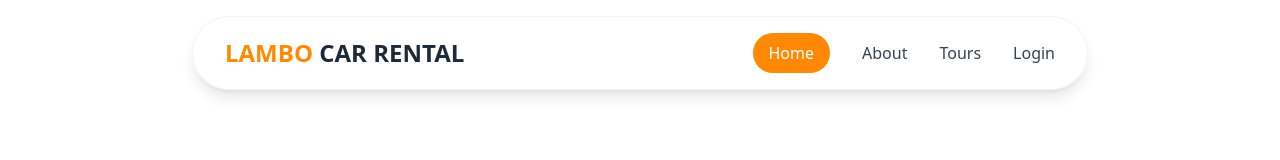
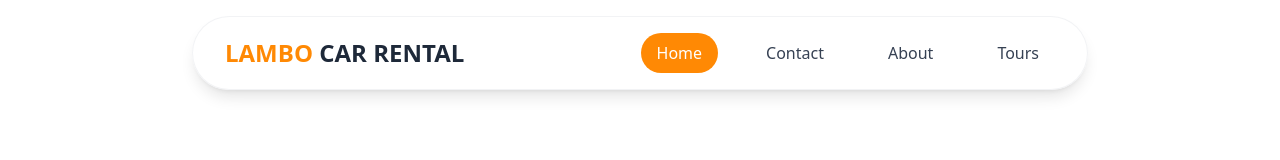
Before and after one commit to 1t0t0/portfolio-vantour, a Next.js app: page / in a window 1280 px wide. Shown: the top 160 px of the page. Built offline with nearby package versions, Linux system fonts and the light colour scheme.

Commit message:
Update Navbar to smooth scroll

```diff
--- a/app/page.tsx
+++ b/app/page.tsx
@@ -13,12 +13,28 @@ const Home = () => {
     <div className="min-h-screen">
       <Header />
       <main className="pt-20">
-        <HeroSection />
-        <ContactSection/>
-        <FeaturedToursSection/>
-        <ExperienceSection/>
-        <GallerySection/>
-        <TestimonialsSection/>
+        {/* Home Section */}
+        <section id="home">
+          <HeroSection />
+        </section>
+
+        {/* Contact Section */}
+        <section id="contact">
+          <ContactSection />
+        </section>
+
+        {/* About Section (Experience + Gallery + Testimonials) */}
+        <section id="about">
+          <ExperienceSection />
+        </section>
+
+        {/* Tours Section */}
+        <section id="tours">
+          <FeaturedToursSection />
+            <GallerySection />
+          <TestimonialsSection />
+        </section>
+
       </main>
       <Footer />
     </div>
--- a/components/ContactSection.tsx
+++ b/components/ContactSection.tsx
@@ -10,7 +10,7 @@ const ContactSection = () => {
       ),
       title: "WhatsApp",
       description: "Chat with us directly for instant support and quick responses.",
-      link: "https://wa.me/8562077801819?text=สวัสดีครับ%20สนใจสอบถามเรื่องการเช่ารถครับ" // เปลี่ยนเป็นเบอร์ไทย
+      link: "https://wa.me/8562077801819" // เปลี่ยนเป็นเบอร์ไทย
     },
     {
       icon: (
--- a/components/ExperienceSection.tsx
+++ b/components/ExperienceSection.tsx
@@ -19,7 +19,7 @@ const ExperienceSection = () => {
   ];
 
   return (
-    <section className="py-24 lg:pt-[20rem] bg-white">
+    <section className="py-20 lg:pt-[10rem] bg-white">
       <div className="max-w-7xl mx-auto px-4 sm:px-6 lg:px-8">
         <div className="grid lg:grid-cols-2 gap-12 items-center">
           {/* Left Content */}
@@ -67,7 +67,7 @@ const ExperienceSection = () => {
                 width={1000}
                 height={1000}
                 alt="Happy traveler giving thumbs up"
-  className="absolute inset-0 w-full h-full object-fit rounded-full"
+                className="absolute inset-0 w-full h-full object-fit               rounded-full"
                 unoptimized
               />
 
--- a/components/Header.tsx
+++ b/components/Header.tsx
@@ -1,36 +1,128 @@
 // components/Header.tsx
-import Link from 'next/link';
+'use client';
+import { useState, useEffect } from 'react';
 
 const Header = () => {
+  const [isMobileMenuOpen, setIsMobileMenuOpen] = useState(false);
+  const [activeSection, setActiveSection] = useState('home');
+
+  const scrollToSection = (sectionId: string) => {
+    const element = document.getElementById(sectionId);
+    if (element) {
+      const headerHeight = 0; // ความสูงของ header
+      const elementPosition = element.offsetTop - headerHeight;
+
+      window.scrollTo({
+        top: elementPosition,
+        behavior: 'smooth'
+      });
+
+      // เปลี่ยน active state
+      setActiveSection(sectionId);
+
+      // ปิด mobile menu หลังจากกด
+      setIsMobileMenuOpen(false);
+    }
+  };
+
+  const toggleMobileMenu = () => {
+    setIsMobileMenuOpen(!isMobileMenuOpen);
+  };
+
+  // ตรวจสอบ section ไหนอยู่ในหน้าจอตอนนี้
+  useEffect(() => {
+    const handleScroll = () => {
+      const sections = ['home', 'contact', 'about', 'tours'];
+      const scrollPosition = window.scrollY + 150;
+
+      for (const section of sections) {
+        const element = document.getElementById(section);
+        if (element) {
+          const elementTop = element.offsetTop;
+          const elementBottom = elementTop + element.offsetHeight;
+
+          if (scrollPosition >= elementTop && scrollPosition < elementBottom) {
+            setActiveSection(section);
+            break;
+          }
+        }
+      }
+    };
+
+    window.addEventListener('scroll', handleScroll);
+    handleScroll(); // เรียกครั้งแรกเมื่อโหลดหน้า
+
+    return () => window.removeEventListener('scroll', handleScroll);
+  }, []);
+
   return (
+    <>
       <header className="fixed top-0 left-0 right-0 z-50 pt-4">
         <div className="max-w-4xl mx-auto bg-white/90 backdrop-blur-md rounded-full shadow-lg border border-gray-200/50 px-4 sm:px-6 lg:px-8">
           <div className="flex justify-between items-center py-4">
             {/* Logo */}
             <div className="flex items-center">
-            <div className="text-2xl font-bold">
-              <span className="text-gray-800"><span className='text-orange-400'>LAMBO</span> CAR RENTAL</span>
+              <div className="text-xl md:text-2xl font-bold cursor-pointer" onClick={() => scrollToSection('home')}>
+                <span className="text-gray-800">
+                  <span className='text-orange-400'>LAMBO</span>
+                  <span className="hidden sm:inline"> CAR RENTAL</span>
+                  <span className="sm:hidden"> RENTAL</span>
+                </span>
               </div>
             </div>
 
-          {/* Navigation */}
+            {/* Desktop Navigation */}
             <nav className="hidden md:flex items-center space-x-8">
-            <Link href="/" className="text-white bg-orange-400 px-4 py-2 rounded-full font-medium hover:bg-orange-500 transition-colors duration-300">
+              <button
+                onClick={() => scrollToSection('home')}
+                className={`px-4 py-2 rounded-full font-medium transition-colors duration-300 ${
+                  activeSection === 'home'
+                    ? 'text-white bg-orange-400'
+                    : 'text-gray-700 hover:text-orange-400 hover:bg-orange-50'
+                }`}
+              >
                 Home
-            </Link>
-            <Link href="/about" className="text-gray-700 hover:text-orange-400 transition-colors duration-300">
+              </button>
+
+              <button
+                onClick={() => scrollToSection('contact')}
+                className={`px-4 py-2 rounded-full font-medium transition-colors duration-300 ${
+                  activeSection === 'contact'
+                    ? 'text-white bg-orange-400'
+                    : 'text-gray-700 hover:text-orange-400 hover:bg-orange-50'
+                }`}
+              >
+                Contact
+              </button>
+
+              <button
+                onClick={() => scrollToSection('about')}
+                className={`px-4 py-2 rounded-full font-medium transition-colors duration-300 ${
+                  activeSection === 'about'
+                    ? 'text-white bg-orange-400'
+                    : 'text-gray-700 hover:text-orange-400 hover:bg-orange-50'
+                }`}
+              >
                 About
-            </Link>
-            <Link href="/tours" className="text-gray-700 hover:text-orange-400 transition-colors duration-300">
+              </button>
+              <button
+                onClick={() => scrollToSection('tours')}
+                className={`px-4 py-2 rounded-full font-medium transition-colors duration-300 ${
+                  activeSection === 'tours'
+                    ? 'text-white bg-orange-400'
+                    : 'text-gray-700 hover:text-orange-400 hover:bg-orange-50'
+                }`}
+              >
                 Tours
-            </Link>
-            <Link href="/login" className="text-gray-700 hover:text-orange-400 transition-colors duration-300">
-              Login
-            </Link>
+              </button>
+
             </nav>
 
             {/* Mobile menu button */}
-          <button className="md:hidden p-2">
+            <button
+              onClick={toggleMobileMenu}
+              className="md:hidden p-2 rounded-lg hover:bg-gray-100 transition-colors"
+            >
               <svg className="w-6 h-6" fill="none" stroke="currentColor" viewBox="0 0 24 24">
                 <path strokeLinecap="round" strokeLinejoin="round" strokeWidth={2} d="M4 6h16M4 12h16M4 18h16" />
               </svg>
@@ -38,6 +130,102 @@ const Header = () => {
           </div>
         </div>
       </header>
+
+      {/* Mobile Navigation Overlay */}
+      {isMobileMenuOpen && (
+        <div className="fixed inset-0 z-[60] md:hidden">
+          {/* Background overlay */}
+          <div
+            className="fixed inset-0 bg-black/60 backdrop-blur-sm"
+            onClick={() => setIsMobileMenuOpen(false)}
+          ></div>
+
+          {/* Menu panel */}
+          <div className="fixed top-0 left-0 right-0 bg-white shadow-2xl animate-slide-down border-b-2 border-orange-400">
+            {/* Header area */}
+            <div className="bg-white px-6 py-8 border-b border-gray-200">
+              <div className="flex justify-between items-center">
+                <div className="text-3xl font-bold text-gray-800">
+                  <span className="text-orange-400">LAMBO</span> <span className="font-light">RENTAL</span>
+                </div>
+                <button
+                  onClick={() => setIsMobileMenuOpen(false)}
+                  className="p-3 rounded-full bg-gray-100 hover:bg-gray-200 transition-colors"
+                >
+                  <svg className="w-7 h-7 text-gray-600" fill="none" stroke="currentColor" viewBox="0 0 24 24">
+                    <path strokeLinecap="round" strokeLinejoin="round" strokeWidth={2} d="M6 18L18 6M6 6l12 12" />
+                  </svg>
+                </button>
+              </div>
+            </div>
+
+            {/* Navigation area */}
+            <div className="px-8 py-10 bg-white">
+              <nav className="flex flex-col space-y-8">
+                <button
+                  onClick={() => scrollToSection('home')}
+                  className={`px-8 py-5 rounded-lg font-semibold transition-all duration-300 text-center text-xl shadow-lg ${
+                    activeSection === 'home'
+                      ? 'bg-orange-400 text-white'
+                      : 'bg-gray-100 text-gray-700 hover:bg-orange-400 hover:text-white'
+                  }`}
+                >
+                  HOME
+                </button>
+                <button
+                  onClick={() => scrollToSection('about')}
+                  className={`px-8 py-5 text-left rounded-lg text-xl font-medium transition-all duration-300 ${
+                    activeSection === 'about'
+                      ? 'text-orange-500 bg-orange-50 border-l-4 border-orange-400'
+                      : 'text-gray-700 hover:text-orange-500 hover:bg-gray-50 border-l-4 border-transparent hover:border-orange-400'
+                  }`}
+                >
+                  ABOUT
+                </button>
+                <button
+                  onClick={() => scrollToSection('tours')}
+                  className={`px-8 py-5 text-left rounded-lg text-xl font-medium transition-all duration-300 ${
+                    activeSection === 'tours'
+                      ? 'text-orange-500 bg-orange-50 border-l-4 border-orange-400'
+                      : 'text-gray-700 hover:text-orange-500 hover:bg-gray-50 border-l-4 border-transparent hover:border-orange-400'
+                  }`}
+                >
+                  TOURS
+                </button>
+                <button
+                  onClick={() => scrollToSection('contact')}
+                  className={`px-8 py-5 text-left rounded-lg text-xl font-medium transition-all duration-300 ${
+                    activeSection === 'contact'
+                      ? 'text-orange-500 bg-orange-50 border-l-4 border-orange-400'
+                      : 'text-gray-700 hover:text-orange-500 hover:bg-gray-50 border-l-4 border-transparent hover:border-orange-400'
+                  }`}
+                >
+                  CONTACT
+                </button>
+              </nav>
+            </div>
+          </div>
+        </div>
+      )}
+
+      {/* CSS for animation */}
+      <style jsx global>{`
+        @keyframes slide-down {
+          from {
+            transform: translateY(-100%);
+            opacity: 0;
+          }
+          to {
+            transform: translateY(0);
+            opacity: 1;
+          }
+        }
+
+        .animate-slide-down {
+          animation: slide-down 0.4s cubic-bezier(0.4, 0, 0.2, 1);
+        }
+      `}</style>
+    </>
   );
 };
 
```
Lines whose indentation alone changed are shown as unchanged.
